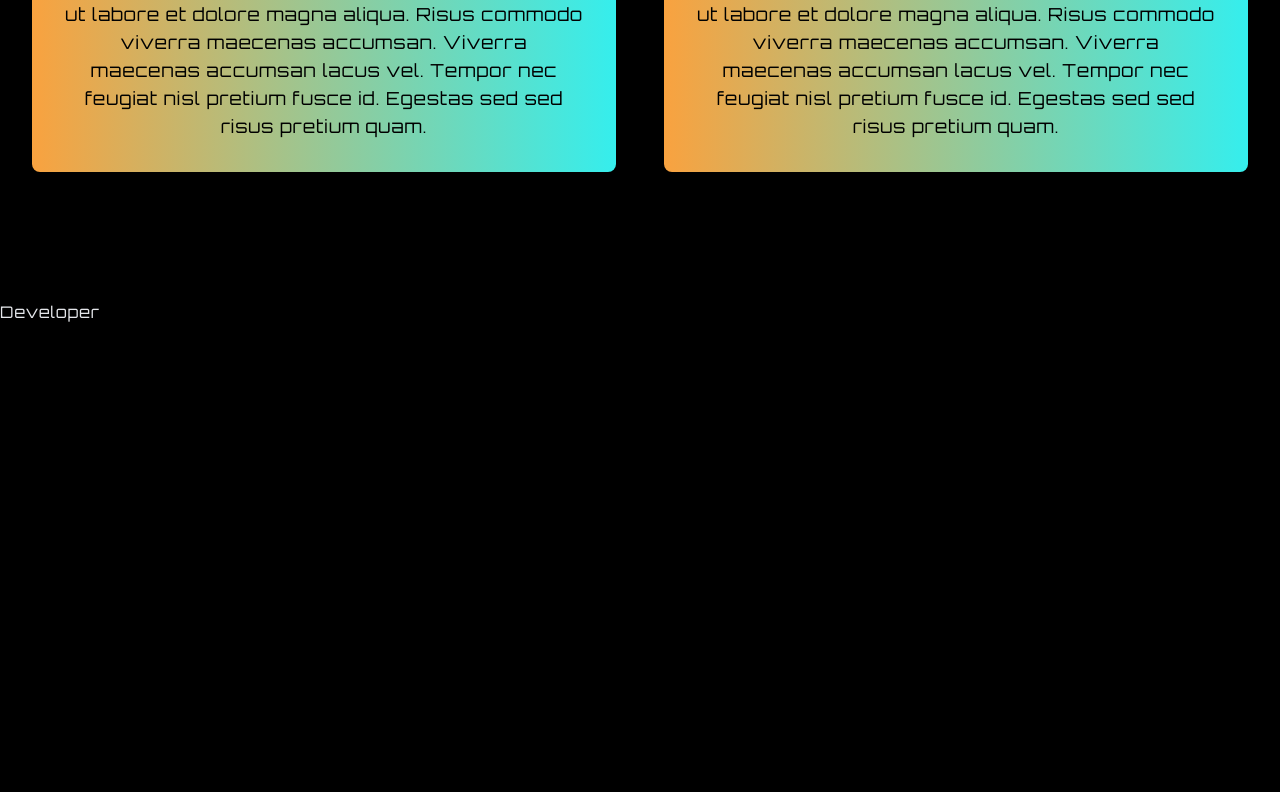
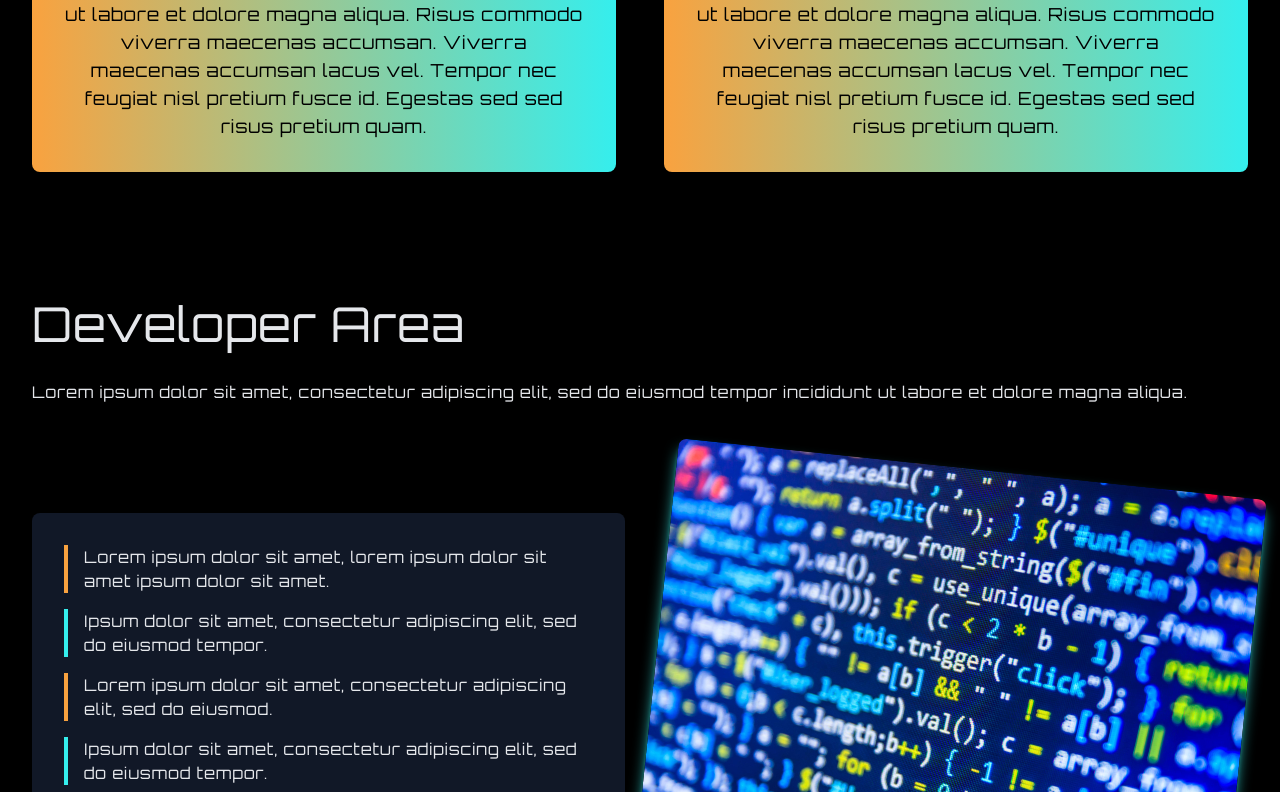
Before and after one commit to denisdiaconu/tailwind-landing-page, a React (Create React App) app: page / in a window 1280 px wide. Shown: the part 2008-2800 px from the top of the page. Before the commit the page ends 2332 px from the top, so only its background shows below. Built offline with nearby package versions, Linux system fonts and the light colour scheme; the HTML template or start-up script is replaced by a standard one.

Commit message:
Add style for developer component

```diff
--- a/src/components/Developer.jsx
+++ b/src/components/Developer.jsx
@@ -1,8 +1,43 @@
 import React from 'react'
+import codeCode from '../assets/codecode-min.jpg'
+import PageSection from './PageSection';
 
 const Developer = () => {
+  const textInside = 'Lorem ipsum dolor sit amet, consectetur adipiscing elit, sed do eiusmod tempor incididunt ut labore et dolore magna aliqua.';
+  const textRandom = [
+    {
+      id: 1,
+      text: 'Lorem ipsum dolor sit amet, lorem ipsum dolor sit amet ipsum dolor sit amet.'
+    },
+    {
+      id: 2,
+      text: 'Ipsum dolor sit amet, consectetur adipiscing elit, sed do eiusmod tempor.'
+    },
+    {
+      id: 3,
+      text: 'Lorem ipsum dolor sit amet, consectetur adipiscing elit, sed do eiusmod.'
+    },
+    {
+      id: 4,
+      text: 'Ipsum dolor sit amet, consectetur adipiscing elit, sed do eiusmod tempor.'
+    }
+  ];
+
   return (
-    <div>Developer</div>
+    <PageSection name='Developer Area' title='Developer Area' subtitle={textInside}>
+      <div className='flex flex-col items-center justify-center gap-8 lg:flex-row'>
+        <div className='lg:w-1/2 bg-gray-900 rounded-lg p-8 flex flex-col w-full gap-4'>
+          {
+            textRandom.map(d => (
+              <p key={d.id} className='pl-4 border-l-4 odd:border-tOrange even:border-tBlue'>{d.text}</p>
+            ))
+          }
+        </div>
+        <div className='w-full lg:rotate-6 lg:w-1/2 duration-500 hover:rotate-0'>
+          <img src={codeCode} alt="Code img" className='shadow-lg shadow-tBlue rounded-lg' />
+        </div>
+      </div>
+    </PageSection>
   )
 }
 
--- a/src/components/NavBar.jsx
+++ b/src/components/NavBar.jsx
@@ -5,23 +5,23 @@ import { FaTimes, FaBars } from 'react-icons/fa';
 function NavBar({ isMenu, setIsMenu }) {
     const linksList = [
         {
-            link: 'HOME',
+            link: 'Home',
             id: 1
         },
         {
-            link: 'PRODUCTS',
+            link: 'Products',
             id: 2
         },
         {
-            link: 'DEVELOPER',
+            link: 'Developer Area',
             id: 3
         },
         {
-            link: 'CUSTOMERS',
+            link: 'Customers',
             id: 4
         },
         {
-            link: 'CONTACT',
+            link: 'Contact',
             id: 5
         }
     ]
@@ -39,7 +39,7 @@ function NavBar({ isMenu, setIsMenu }) {
             <div className='lg:flex items-center hidden'>
                 <ul className='flex'>
                     {linksList.map(link => (
-                        <li key={link.id} className='cursor-pointer p-4 duration-300 hover:text-tBlue'>
+                        <li key={link.id} className='cursor-pointer uppercase p-4 duration-300 hover:text-tBlue'>
                             {link.link}
                         </li>
                     ))}
```
Also changed, not shown: src/assets/codecode-min.jpg (added).
